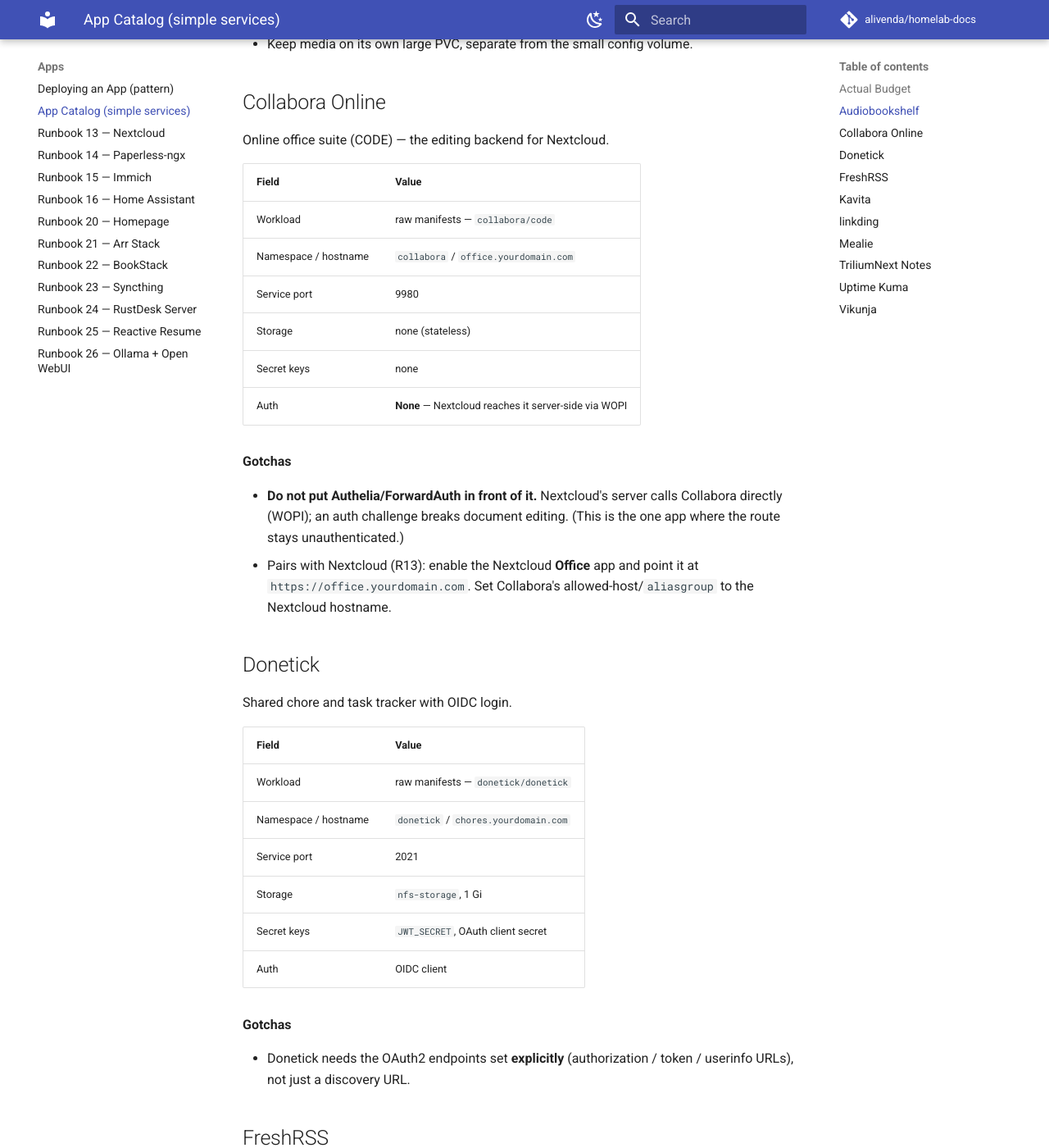
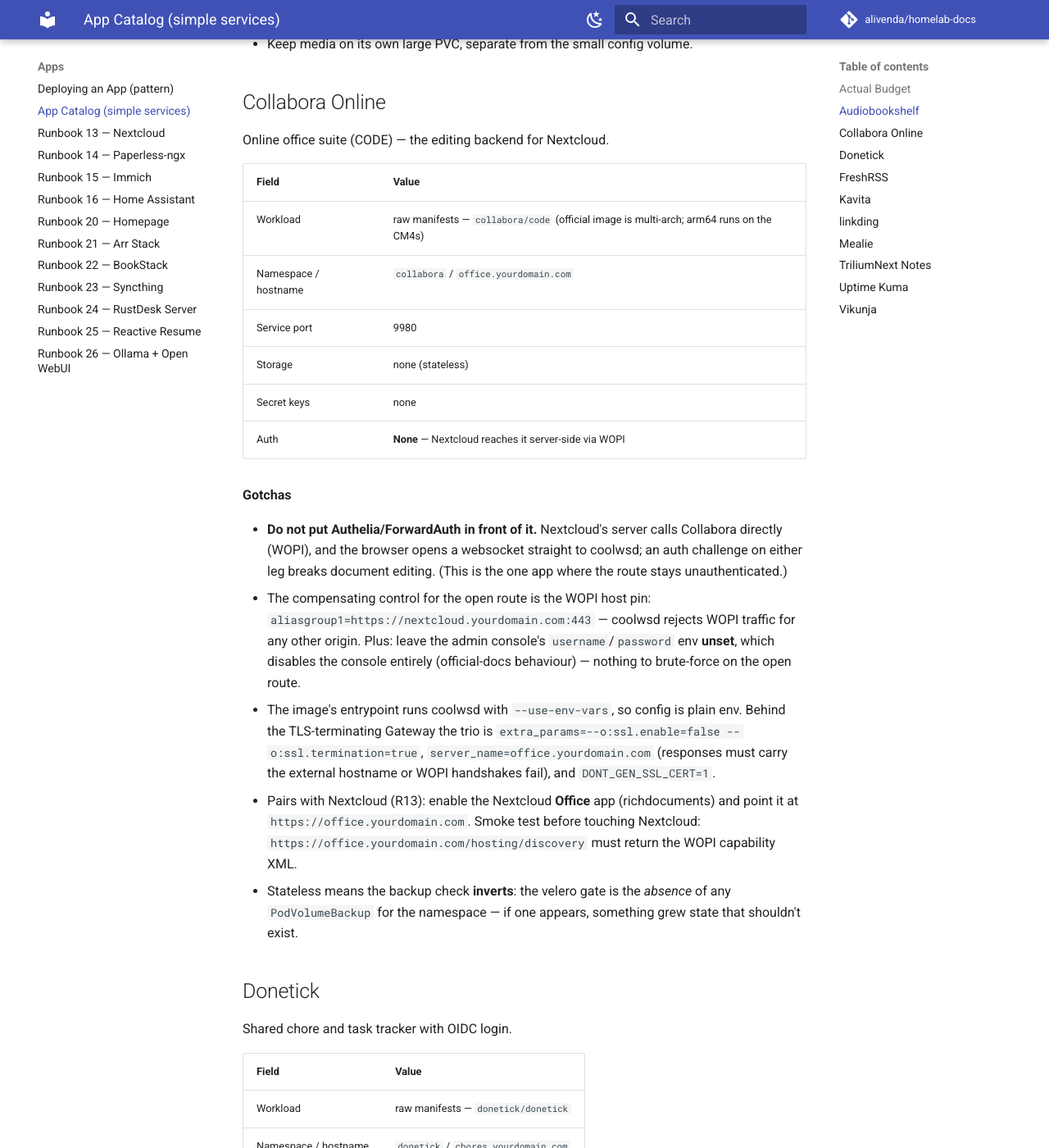
Before and after one commit to alivenda/homelab-docs, an MkDocs documentation site: the page built from docs/apps-catalog.md, in a window 1280 px wide and 1400 px high, scrolled down 1738 px. Shown: the whole window at 82% size. Built offline with MkDocs 1.6.1 and Material for MkDocs 9.7.7, drawn with Linux system fonts in a browser that asks for light colours; comment, search, counter and statistics services are not loaded.

Commit message:
apps-catalog: Collabora row to deployed truth
WOPI host pin + admin-console-off-by-omission as the compensating
controls for the unauthenticated route, the env-based TLS-termination
trio, the /hosting/discovery smoke test, and the inverted velero gate
(absence of PodVolumeBackup) for a stateless app.

```diff
--- a/docs/apps-catalog.md
+++ b/docs/apps-catalog.md
@@ -48,7 +48,7 @@ Online office suite (CODE) — the editing backend for Nextcloud.
 
 | Field | Value |
 |---|---|
-| Workload | raw manifests — `collabora/code` |
+| Workload | raw manifests — `collabora/code` (official image is multi-arch; arm64 runs on the CM4s) |
 | Namespace / hostname | `collabora` / `office.yourdomain.com` |
 | Service port | 9980 |
 | Storage | none (stateless) |
@@ -57,8 +57,11 @@ Online office suite (CODE) — the editing backend for Nextcloud.
 
 **Gotchas**
 
-- **Do not put Authelia/ForwardAuth in front of it.** Nextcloud's server calls Collabora directly (WOPI); an auth challenge breaks document editing. (This is the one app where the route stays unauthenticated.)
-- Pairs with Nextcloud (R13): enable the Nextcloud **Office** app and point it at `https://office.yourdomain.com`. Set Collabora's allowed-host/`aliasgroup` to the Nextcloud hostname.
+- **Do not put Authelia/ForwardAuth in front of it.** Nextcloud's server calls Collabora directly (WOPI), and the browser opens a websocket straight to coolwsd; an auth challenge on either leg breaks document editing. (This is the one app where the route stays unauthenticated.)
+- The compensating control for the open route is the WOPI host pin: `aliasgroup1=https://nextcloud.yourdomain.com:443` — coolwsd rejects WOPI traffic for any other origin. Plus: leave the admin console's `username`/`password` env **unset**, which disables the console entirely (official-docs behaviour) — nothing to brute-force on the open route.
+- The image's entrypoint runs coolwsd with `--use-env-vars`, so config is plain env. Behind the TLS-terminating Gateway the trio is `extra_params=--o:ssl.enable=false --o:ssl.termination=true`, `server_name=office.yourdomain.com` (responses must carry the external hostname or WOPI handshakes fail), and `DONT_GEN_SSL_CERT=1`.
+- Pairs with Nextcloud (R13): enable the Nextcloud **Office** app (richdocuments) and point it at `https://office.yourdomain.com`. Smoke test before touching Nextcloud: `https://office.yourdomain.com/hosting/discovery` must return the WOPI capability XML.
+- Stateless means the backup check **inverts**: the velero gate is the *absence* of any `PodVolumeBackup` for the namespace — if one appears, something grew state that shouldn't exist.
 
 ## Donetick
 
```
